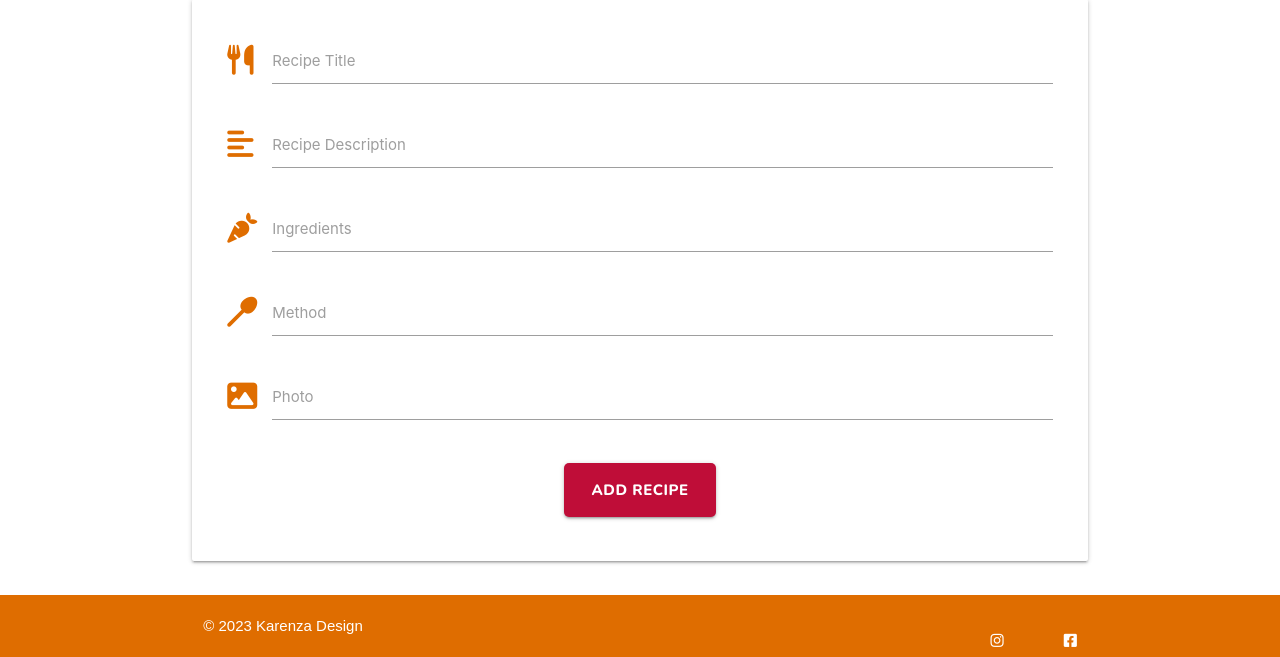
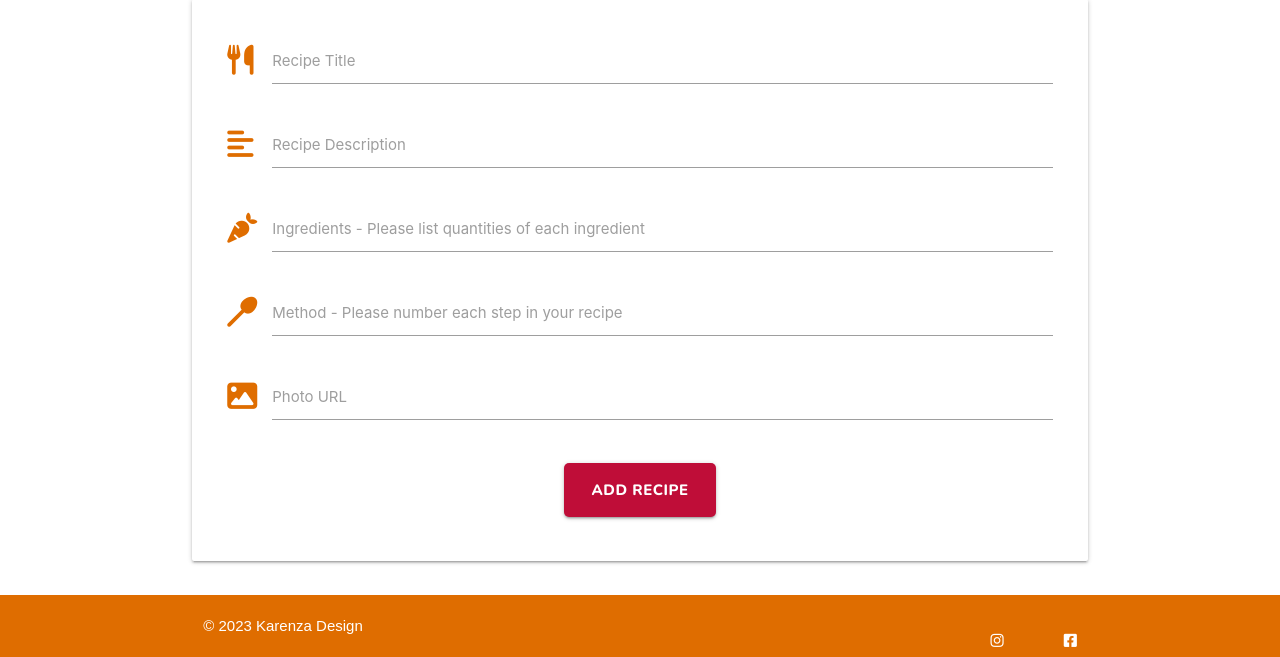
Before and after one commit to Renz2299/foodie-fix, a Flask app: page /add_recipe in a window 1280 px wide. Shown: the part 143-800 px from the top of the page. Run offline with Flask 2, Linux system fonts and the light colour scheme; the visitor is signed in with stand-in values (Sample User, id 1); some web fonts are replaced.

Commit message:
add and edit recipe form labels updated with better instructions to user, flash messages added where missing in routes.py and made consistent tone of voice

```diff
--- a/foodiefix/routes.py
+++ b/foodiefix/routes.py
@@ -108,12 +108,14 @@ def add_recipe():
 
             url = recipe.recipe_photo
             print("Valid URL!" if is_valid_url(url) else "Invalid URL!")
+
             if is_valid_url(url) or url == "":
                 db.session.add(recipe)
                 db.session.commit()
             else:
-                flash("Invalid photo URL!")
+                flash("Invalid photo URL")
                 return redirect(url_for("my_recipes"))
+            flash("Recipe Succesfully Added!")
             return redirect(url_for("my_recipes"))
         return render_template("add_recipe.html")
 
@@ -150,9 +152,10 @@ def edit_recipe(recipe_id):
             if is_valid_url(url) or url == "":
                 db.session.commit()
             else:
-                flash("Invalid photo URL!")
+                flash("Invalid photo URL")
                 return redirect(url_for("view_recipe", recipe_id=recipe.id))
 
+            flash("Recipe Successfully Updated!")
             return redirect(url_for("view_recipe", recipe_id=recipe.id))
 
     else:
@@ -169,6 +172,7 @@ def delete_recipe(recipe_id):
             current_user.username == 'admin':
         db.session.delete(recipe)
         db.session.commit()
+        flash("Recipe Deleted!")
         return redirect(url_for("my_recipes"))
 
     else:
@@ -183,6 +187,7 @@ def edit_account(user_id):
         user.username = request.form.get("username")
         user.favourite_cuisine = request.form.get("favourite_cuisine")
         db.session.commit()
+        flash("Account Successfully Updated!")
         return redirect(url_for("account"))
     return render_template("edit_account.html", user=user)
 
@@ -192,4 +197,5 @@ def delete_account(user_id):
     user = User.query.get_or_404(user_id)
     db.session.delete(user)
     db.session.commit()
+    flash("Account Deleted!")
     return redirect(url_for("home"))
--- a/foodiefix/templates/add_recipe.html
+++ b/foodiefix/templates/add_recipe.html
@@ -20,17 +20,17 @@
             <div class="input-field col s12">
                 <i class="fa-solid fa-carrot prefix"></i>
                 <input id="recipe_ingredients" name="recipe_ingredients" maxlength="255" type="text" class="validate" required>
-                <label for="recipe_ingredients">Ingredients</label>
+                <label for="recipe_ingredients">Ingredients - Please list quantities of each ingredient</label>
             </div>
             <div class="input-field col s12">
                 <i class="fa-solid fa-spoon prefix"></i>
                 <input id="recipe_method" name="recipe_method" type="text" class="validate" required>
-                <label for="recipe_method">Method</label>
+                <label for="recipe_method">Method - Please number each step in your recipe</label>
             </div>
             <div class="input-field col s12">
                 <i class="fa-solid fa-image prefix"></i>
                 <input id="recipe_photo" name="recipe_photo" maxlength="255" type="text" class="validate">
-                <label for="recipe_photo">Photo</label>
+                <label for="recipe_photo">Photo URL</label>
             </div>
         </div>
         <!-- submit button -->
--- a/foodiefix/templates/edit_recipe.html
+++ b/foodiefix/templates/edit_recipe.html
@@ -20,17 +20,17 @@
             <div class="input-field col s12">
                 <i class="fa-solid fa-carrot prefix"></i>
                 <input id="recipe_ingredients" name="recipe_ingredients" value="{{ recipe.recipe_ingredients }}" maxlength="255" type="text" class="validate" required>
-                <label for="recipe_ingredients">Ingredients</label>
+                <label for="recipe_ingredients">Ingredients - Please list quantities of each ingredient</label>
             </div>
             <div class="input-field col s12">
                 <i class="fa-solid fa-spoon prefix"></i>
                 <input id="recipe_method" name="recipe_method" value="{{ recipe.recipe_method }}" type="text" class="validate" required>
-                <label for="recipe_method">Method</label>
+                <label for="recipe_method">Method - Please number each step in your recipe</label>
             </div>
             <div class="input-field col s12">
                 <i class="fa-solid fa-image prefix"></i>
                 <input id="recipe_photo" name="recipe_photo" value="{{ recipe.recipe_photo }}" maxlength="255" type="text" class="validate">
-                <label for="recipe_photo">Photo</label>
+                <label for="recipe_photo">Photo URL</label>
             </div>
         </div>
         <!-- submit button -->
```
Also changed, not shown: foodiefix/static/img/readme_imgs/colour_scheme_final.png, foodiefix/static/img/readme_imgs/esql_deployment_1.png (added), foodiefix/static/img/readme_imgs/esql_deployment_2.png (added), foodiefix/static/img/readme_imgs/esql_deployment_3.png (added), foodiefix/static/img/readme_imgs/esql_deployment_4.png (added), foodiefix/static/img/readme_imgs/esql_deployment_5.png (added), foodiefix/static/img/readme_imgs/esql_deployment_6.png (added), foodiefix/static/img/readme_imgs/esql_deployment_7.png (added), foodiefix/static/img/readme_imgs/esql_deployment_8.png (added).
